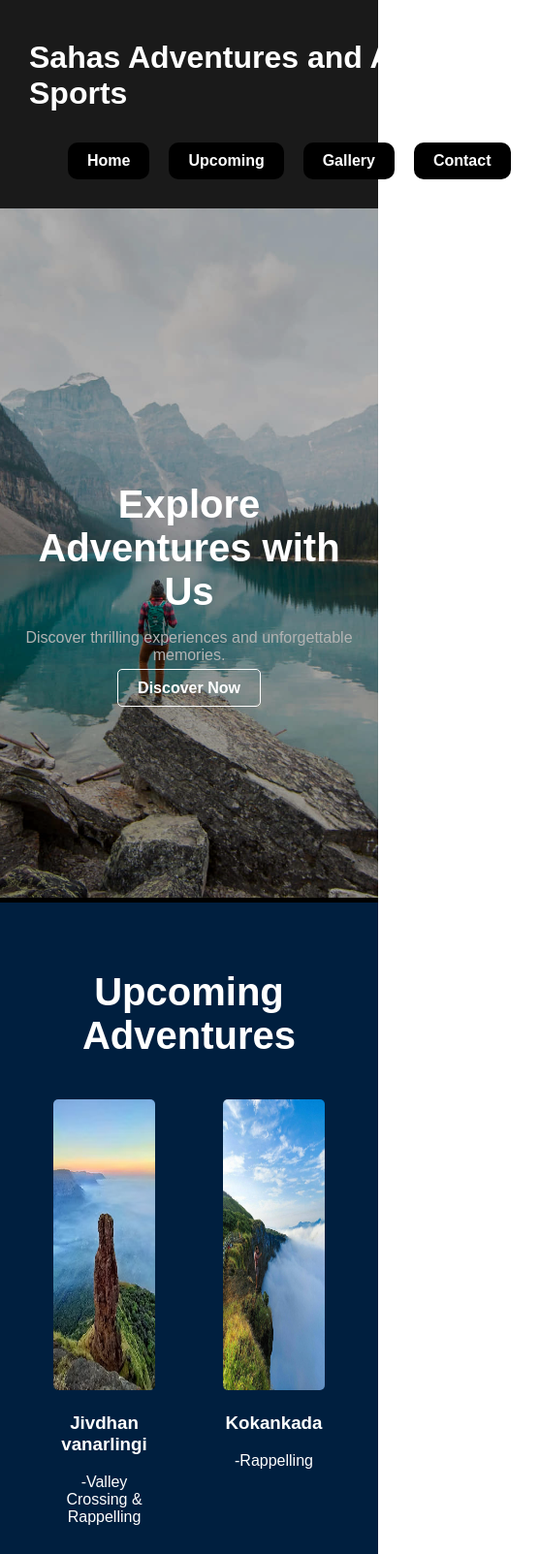
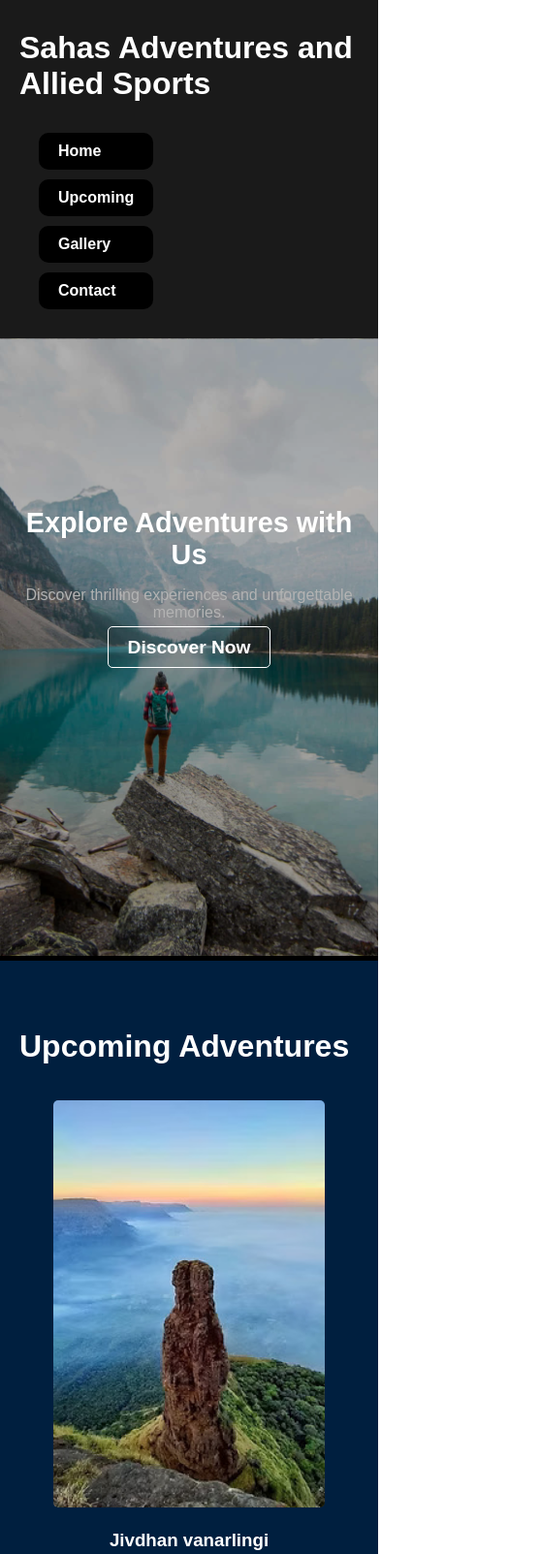
Before and after one commit to rishi32108/trekking-website, a plain HTML site: page index.html in a window 390 px wide. Shown: the top 1603 px of the page at 97% size, 557 px wide, since content can reach past the window. Drawn offline with Linux system fonts and the light colour scheme.

Commit message:
Add files via upload

```diff
--- a/styles.css
+++ b/styles.css
@@ -1,5 +1,4 @@
 /* General Styling */
-
 body {
     font-family: Arial, sans-serif; /* Default Font */
     margin: 0;
@@ -11,7 +10,6 @@ body {
     max-width: 100%;
     height: auto;
 }
-
 
 /* Header Section Styling */
 .header {
@@ -40,33 +38,58 @@ body {
     text-decoration: none; /* Remove Underline from Links */
 }
 
-
 /* Home Section Styling */
 .banner {
     background-color: #001f3f; /* Dark Blue Background */
     color: white; /* White Text Color */
     text-align: center; /* Center Align Text */
     padding: 250px 20px; /* Vertical and Horizontal Padding */
+    position: relative; /* Relative positioning to add overlay */
+    background-image: url('home-bg.jpg'); /* Path to your image */
+    background-size: cover; /* Ensures the image covers the full area */
+    background-position: center; /* Centers the image */
+    height: 25vh; /* Full height of the viewport */
+    z-index: 1; /* Ensure it's below the overlay */
 }
 
+/* Overlay for Light Dark Shade */
+.banner::after {
+    content: ""; /* Empty content for the pseudo-element */
+    position: absolute;
+    top: 0;
+    left: 0;
+    width: 100%;
+    height: 100%;
+    background: rgba(0, 0, 0, 0.3); /* Black background with 30% opacity for dark shade */
+    z-index: 2; /* Ensure it's above the image but below text */
+}
+
+/* Banner Text Styling */
 .banner h2 {
     font-size: 2.5em; /* Large Heading Size */
     margin-bottom: 10px; /* Space Below Heading */
+    position: relative; /* Position relative to stay above overlay */
+    z-index: 3; /* Ensure text is above the overlay */
 }
 
 .banner .btn {
     padding: 10px 20px; /* Padding for Button */
-    background-color: #044700; /* Dark Green Background for Button */
+    background-color: transparent; /* Transparent Background */
     color: white; /* White Text Color */
+    border: 0.5px solid white; /* White Border */
     text-decoration: none; /* Remove Underline */
     border-radius: 5px; /* Rounded Corners */
-    font-weight: bold; /* Make Menu Items Bold */
+    font-weight: bold; /* Make Text Bold */
+    position: relative; /* Ensure the button is above the overlay */
+    z-index: 3; /* Ensure button is above the overlay */
+    transition: all 0.3s ease; /* Smooth transition for hover effect */
 }
 
-/* Section Styling */
-.section {
-    padding: 50px 20px; /* Section Padding */
-    text-align: center; /* Center Align Text */
+/* Hover Effect for the Button */
+.banner .btn:hover {
+    background-color: white; /* White Background on Hover */
+    color: #001f3f; /* Change Text Color to Dark Blue */
+    border-color: #001f3f; /* Dark Blue Border on Hover */
 }
 
 /* Upcoming Adventures Section */
@@ -75,13 +98,12 @@ body {
     color: white; /* White Text Color */
     padding: 120px 20px; /* Vertical and Horizontal Padding */
 }
+
 /* Upcoming Adventures Heading */
 #upcoming h2 {
     font-size: 2.5em; /* Increased font size */
     margin-top: -50px; /* Move the heading upwards by 50px */
 }
-
-
 
 /* Cards Container Styling */
 .cards {
@@ -143,7 +165,6 @@ body {
     margin-top: 10px; /* Add a small space between heading and description */
 }
 
-
 /* Navigation Bar Styling */
 .nav {
     padding: 10px 20px; /* Padding Inside Menu */
@@ -180,108 +201,69 @@ body {
     background-color: #4b4b4bc9; /* Darker Green on Hover */
 }
 
-
-
-
-/* Home Section Styling */
-.banner {
-    position: relative; /* Relative positioning to add overlay */
-    background-image: url('home-bg.jpg'); /* Path to your image */
-    background-size: cover; /* Ensures the image covers the full area */
-    background-position: center; /* Centers the image */
-    height: 25vh; /* Full height of the viewport */
-    color: white; /* White Text Color */
-    text-align: center; /* Center Align Text */
-    z-index: 1; /* Ensure it's below the overlay */
+/* Mobile View Adjustments */
+@media screen and (max-width: 768px) {
+    /* Header and Navigation adjustments */
+    .header {
+        flex-direction: column; /* Stack items vertically */
+        align-items: flex-start;
     }
 
-/* Overlay for Light Dark Shade */
-.banner::after {
-    content: ""; /* Empty content for the pseudo-element */
-    position: absolute;
-    top: 0;
-    left: 0;
-    width: 100%;
-    height: 100%;
-    background: rgba(0, 0, 0, 0.3); /* Black background with 30% opacity for dark shade */
-    z-index: 2; /* Ensure it's above the image but below text */
+    .nav ul {
+        flex-direction: column; /* Stack menu items vertically */
     }
 
-/* Banner Text Styling */
+    .nav ul li {
+        margin-left: 0; /* Remove left margin */
+        margin-bottom: 10px; /* Space between items */
+    }
+
+    /* Banner adjustments */
+    .banner {
+        padding: 150px 20px; /* Less vertical padding for smaller screens */
+        height: 40vh; /* Increase banner height for better visibility */
+    }
+
     .banner h2 {
-    font-size: 2.5em; /* Large Heading Size */
-    margin-bottom: 10px; /* Space Below Heading */
-    position: relative; /* Position relative to stay above overlay */
-    z-index: 3; /* Ensure text is above the overlay */
+        font-size: 1.8em; /* Reduce font size */
     }
 
     .banner .btn {
-    padding: 10px 20px; /* Padding for Button */
-    background-color: #044700; /* Dark Green Background for Button */
-    color: white; /* White Text Color */
-    text-decoration: none; /* Remove Underline */
-    border-radius: 5px; /* Rounded Corners */
-    font-weight: bold; /* Make Menu Items Bold */
-    position: relative; /* Position relative to stay above overlay */
-    z-index: 3; /* Ensure button is above the overlay */
+        font-size: 1.2em; /* Adjust button size */
     }
 
-
-
-
-/* Banner Button Styling */
-.banner .btn {
-    padding: 10px 20px; /* Padding for Button */
-    background-color: transparent; /* Transparent Background */
-    color: white; /* White Text Color */
-    border: 0.5px solid white; /* White Border */
-    text-decoration: none; /* Remove Underline */
-    border-radius: 5px; /* Rounded Corners */
-    font-weight: bold; /* Make Text Bold */
-    position: relative; /* Ensure the button is above the overlay */
-    z-index: 3; /* Ensure button is above the overlay */
-    transition: all 0.3s ease; /* Smooth transition for hover effect */
+    /* Cards Container Adjustments */
+    .cards {
+        flex-direction: column; /* Stack cards vertically on small screens */
+        align-items: center; /* Center align cards */
     }
 
-/* Hover Effect for the Button */
-.banner .btn:hover {
-    background-color: white; /* White Background on Hover */
-    color: #001f3f; /* Change Text Color to Dark Blue */
-    border-color: #001f3f; /* Dark Blue Border on Hover */
+    .card {
+        width: 80%; /* Make cards take up more width on small screens */
+        margin-bottom: 20px; /* Space between cards */
     }
 
-/* UPCOMING IMAGES*/
-/*Adjustments*/
-
-
-
-/* Upcoming Adventures Image Styling */
-.upcoming-img {
-    width: 100%; /* Set width to 100% to make it responsive */
-    max-width: 250px; /* Reduce the maximum width */
-    height: 300px; /* Maintain the aspect ratio */
+    /* Upcoming Section Adjustments */
+    #upcoming h2 {
+        font-size: 2em; /* Smaller heading font */
     }
 
-
-/*Mobile view*/
-
-.image-container img {
-    width: 100%;
-    height: auto;
+    .upcoming-img {
+        width: 80%; /* Image width adjustment */
+        height: auto; /* Ensure images maintain aspect ratio */
     }
 
-
-@media screen and (max-width: 768px) {
-  .container {
-    padding: 10px;
+    /* Gallery Section Adjustments */
+    #gallery h2 {
+        font-size: 2.5em; /* Adjust font size */
     }
 
-  .adventure-card {
-    width: 100%;
-    margin-bottom: 20px;
+    #gallery p {
+        font-size: 1.2em; /* Adjust text size for smaller screens */
     }
 
-  .navbar {
-    flex-direction: column;
+    /* Footer adjustments */
+    .footer {
+        font-size: 1em; /* Smaller font size for footer */
     }
 }
```
Lines whose indentation alone changed are shown as unchanged.
